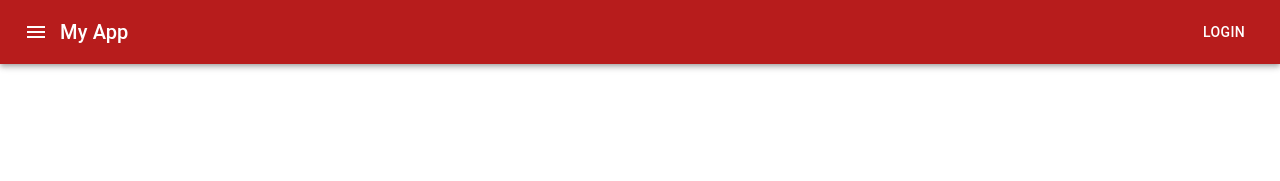
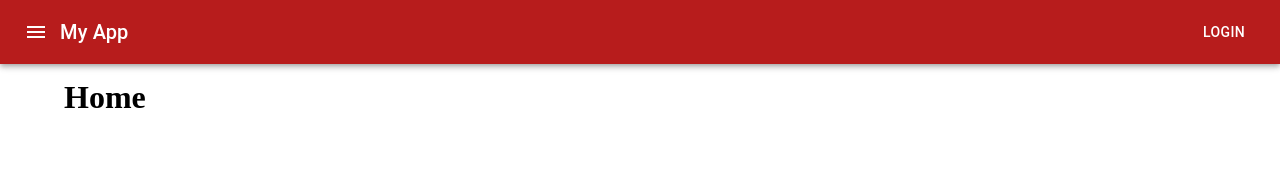
Before and after one commit to MarcosClarindo/Projeto_AppReact, a React (Create React App) app: page / in a window 1280 px wide. Shown: the top 181 px of the page. Built offline with nearby package versions, Linux system fonts and the light colour scheme.

Commit message:
Adicionando templete default

```diff
--- a/src/App.js
+++ b/src/App.js
@@ -2,11 +2,13 @@
 Switch,
 Route} from "react-router-dom/cjs/react-router-dom.min";
 
+import TemplateDefault from './templates/Default'
 import Home from "./pages/Home";
 
 
 const App = () => {
   return (
+    <TemplateDefault>
       <Router>
         <Switch>
           <Route path="/">
@@ -14,6 +16,7 @@
           </Route>
         </Switch>
       </Router>
+   </TemplateDefault>
   );
 }
 
--- a/src/pages/Home.js
+++ b/src/pages/Home.js
@@ -1,10 +1,7 @@
-import Header from "../partials/Header/Header"
-
-
 
 const Home = () => {
     return (
-        <Header/>
+        <h1>Home</h1>
     )
 }
 
--- /dev/null
+++ b/src/templates/Default.js
@@ -0,0 +1,27 @@
+import Container from '@mui/material/Container';
+import { makeStyles } from '@material-ui/core/styles'
+
+
+import Header from "../partials/Header/Header"
+
+
+const useStyles = makeStyles (() =>({
+    container: {
+        padding: '15px 0'
+    }
+
+}))
+
+const Default = ({children}) => {
+    const classes = useStyles()
+    return (
+        <>
+            <Header/>
+            <Container className= {classes.container}>
+                {children}
+            </Container>
+        </>
+    )
+}
+
+export default Default
```
Lines whose indentation alone changed are shown as unchanged.
